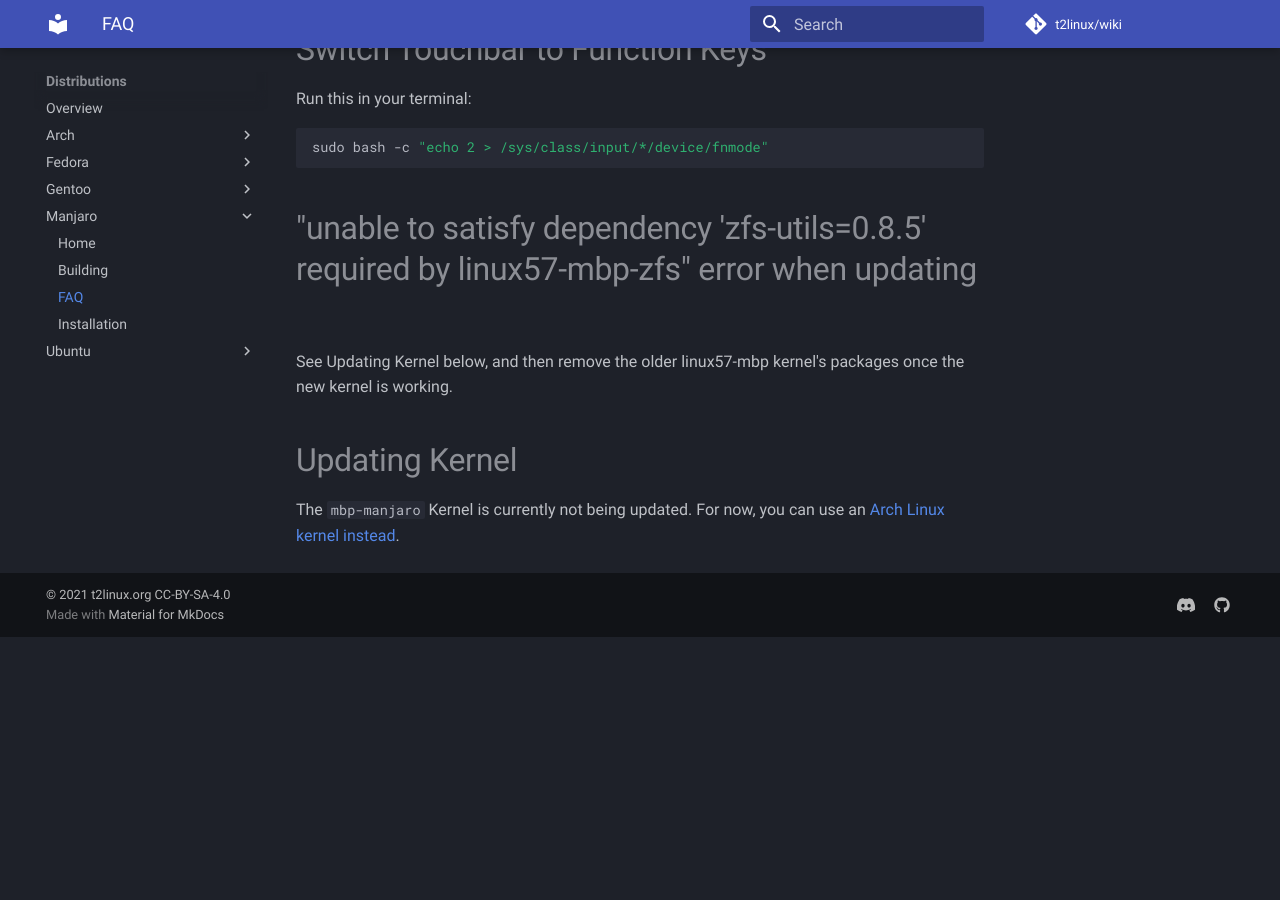
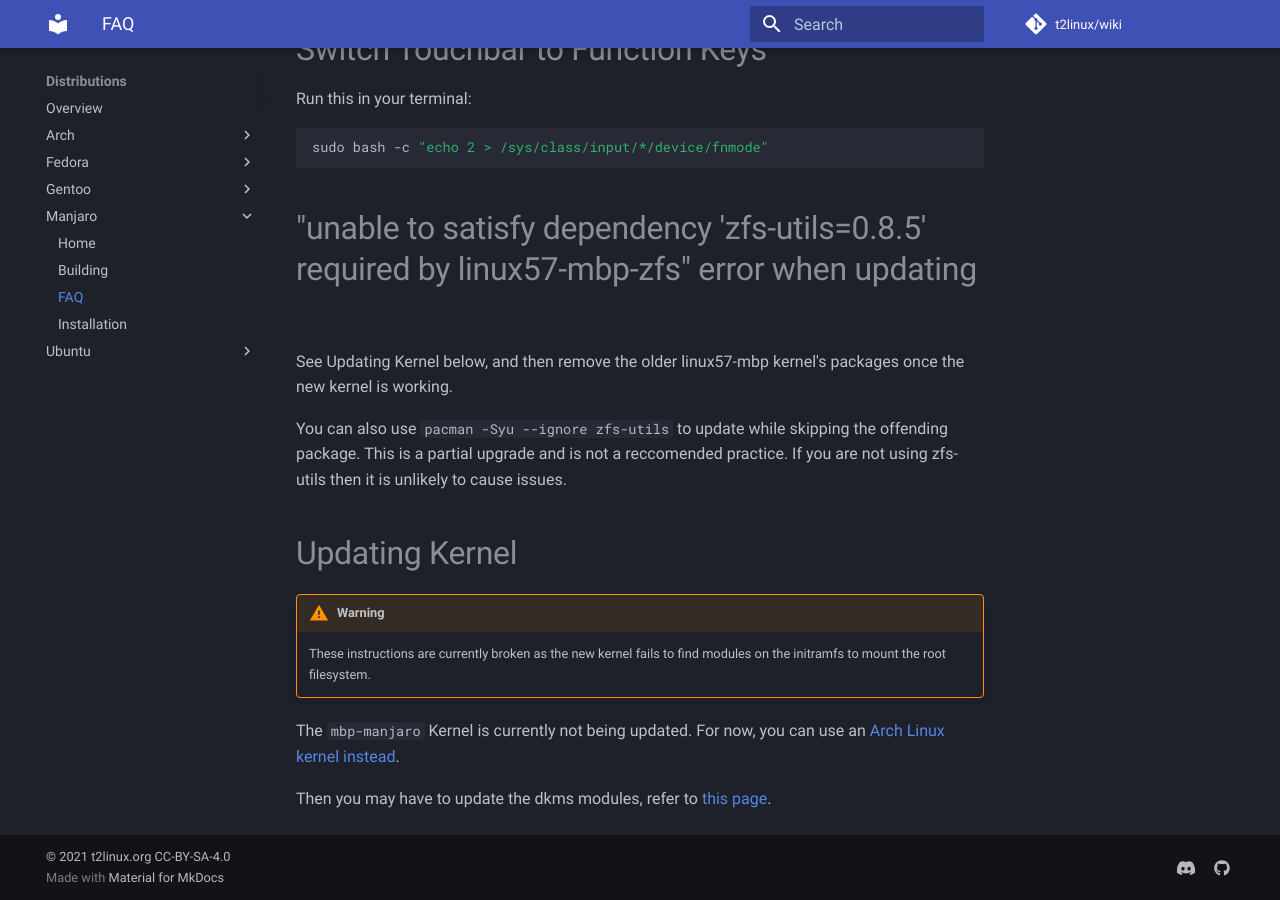
Before and after one commit to t2linux/wiki, an MkDocs documentation site: the page built from docs/distributions/manjaro/faq.md, in a window 1280 px wide and 900 px high, scrolled down 599 px. Built offline with MkDocs 1.6.1 and Material for MkDocs 9.7.7, drawn with Linux system fonts in a browser that asks for light colours; comment, search, counter and statistics services are not loaded; before the commit the page ends 1236 px from its top, so only the background shows below that.

Commit message:
manjaro: faq: note that update kernel instructions are broken
To update without updating the kernel, ignoring the zfs-utils package
lets people update, but isn't a good solution.

Warning: /lib/modules/5.16.1-1-t2/modules.devname not found - ignoring
mount: /new_root: unknown filesystem type
ext4'
You are now being dropped into an emergency shell.
sh: can’t access tty; job control turned off

```diff
--- a/docs/distributions/manjaro/faq.md
+++ b/docs/distributions/manjaro/faq.md
@@ -22,6 +22,13 @@ sudo bash -c "echo 2 > /sys/class/input/*/device/fnmode"
 
 See Updating Kernel below, and then remove the older linux57-mbp kernel's packages once the new kernel is working.
 
+You can also use `pacman -Syu --ignore zfs-utils` to update while skipping the offending package. This is a partial upgrade and is not a reccomended practice. If you are not using zfs-utils then it is unlikely to cause issues.
+
 # Updating Kernel
 
+!!! Warning
+    These instructions are currently broken as the new kernel fails to find modules on the initramfs to mount the root filesystem.
+
 The `mbp-manjaro` Kernel is currently not being updated. For now, you can use an [Arch Linux kernel instead](https://wiki.t2linux.org/distributions/arch/faq/#updating-kernel).
+
+Then you may have to update the dkms modules, refer to [this page](https://wiki.t2linux.org/guides/dkms/).
```
